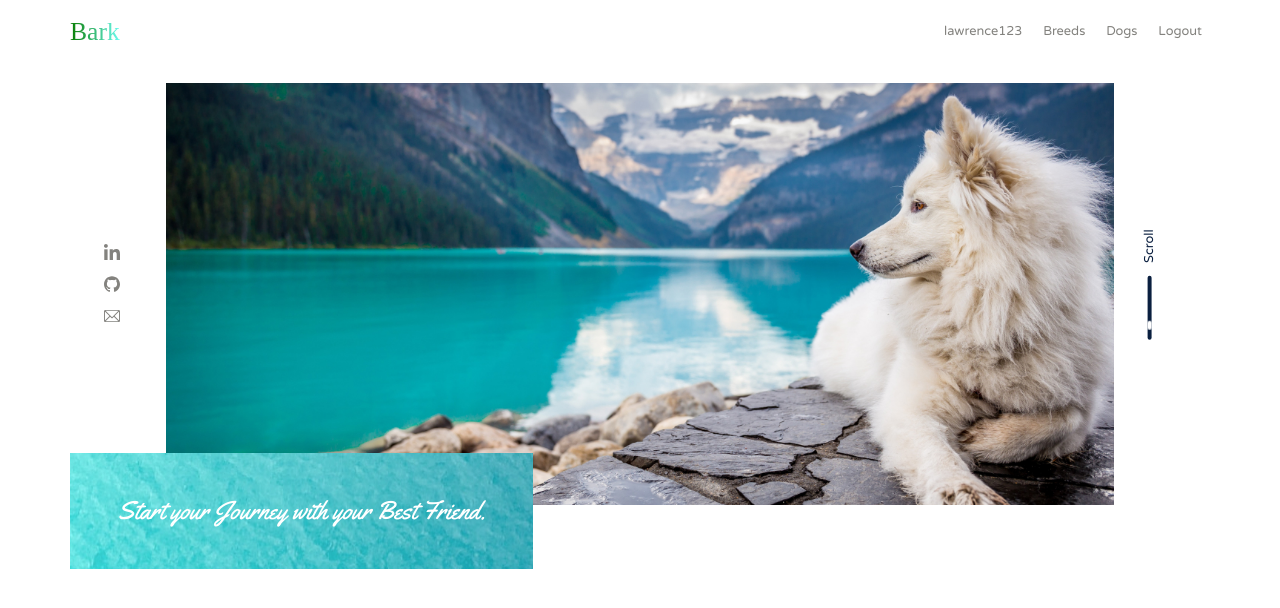
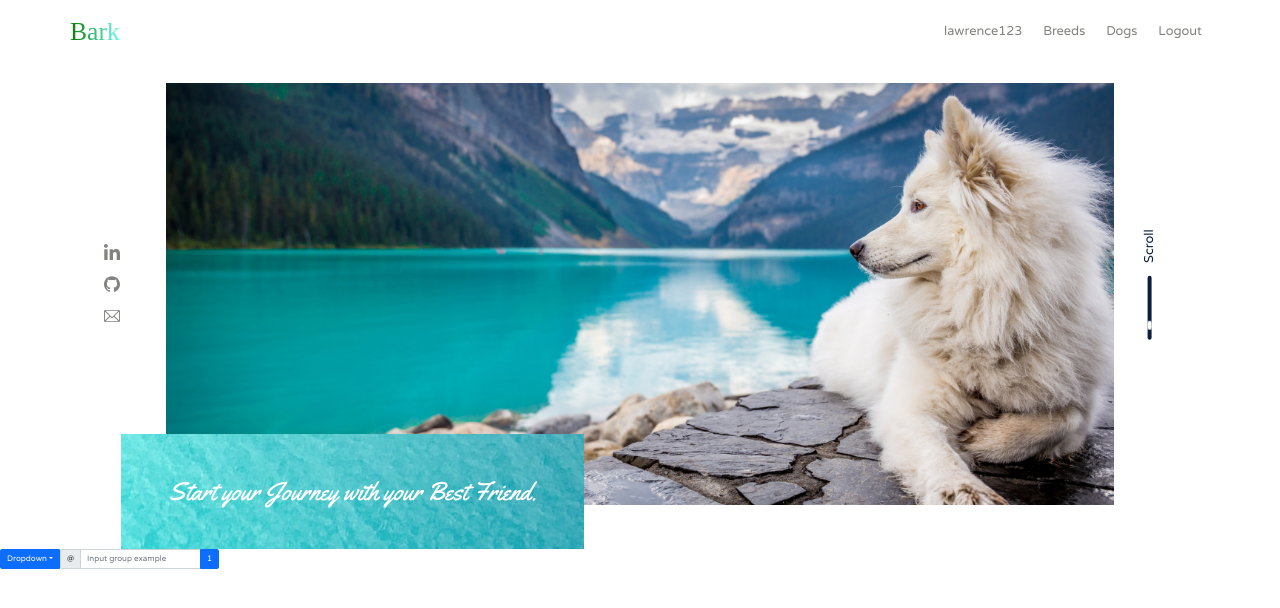
Before and after one commit to lawrencedovin/capstone-2-bark, a React (Create React App) app in the folder bark/: page / in a window 1280 px wide. Shown: the top 608 px of the page. Built offline with nearby package versions, Linux system fonts and the light colour scheme; a web font is replaced by a local one.

Commit message:
added initial dog search filter

```diff
--- a/bark/src/App.js
+++ b/bark/src/App.js
@@ -1,11 +1,13 @@
 import NavBar from './components/NavBar/NavBar';
 import Hero from './components/Hero/Hero';
+import DogSearchFilter from './components/DogSearchFilter/DogSearchFilter';
 
 function App() {
   return (
     <div className="App">
       <NavBar />
       <Hero />
+      <DogSearchFilter />
     </div>
   );
 }
--- /dev/null
+++ b/bark/src/components/DogSearchFilter/DogSearchFilter.js
@@ -0,0 +1,30 @@
+import React from 'react';
+import PropTypes from 'prop-types';
+
+
+const DogSearchFilter = () => (
+  <div data-testid="DogSearchFilter">
+    <div class="btn-group" role="group" aria-label="Button group with nested dropdown">
+      <div class="btn-group" role="group">
+        <button id="btnGroupDrop1" type="button" class="btn btn-primary dropdown-toggle" data-bs-toggle="dropdown" aria-expanded="false">
+          Dropdown
+        </button>
+        <ul class="dropdown-menu" aria-labelledby="btnGroupDrop1">
+          <li><a class="dropdown-item" href="/">Dropdown link</a></li>
+          <li><a class="dropdown-item" href="/">Dropdown link</a></li>
+        </ul>
+      </div>
+      <div class="input-group">
+        <div class="input-group-text" id="btnGroupAddon">@</div>
+        <input type="text" class="form-control" placeholder="Input group example" aria-label="Input group example" aria-describedby="btnGroupAddon" />
+      </div>
+      <button type="button" class="btn btn-primary">1</button>
+    </div>
+  </div>
+);
+
+DogSearchFilter.propTypes = {};
+
+DogSearchFilter.defaultProps = {};
+
+export default DogSearchFilter;
--- a/bark/src/components/Hero/Hero.js
+++ b/bark/src/components/Hero/Hero.js
@@ -36,7 +36,7 @@ const Hero = () => (
           </span>
         </div>
         <div className="row">
-          <div className="col-md-5">
+          <div className="col-md-5 hero__image--banner-container">
             <div className="hero__image--banner">
               Start your Journey with your Best Friend.
             </div>
--- a/bark/src/css/styles.css
+++ b/bark/src/css/styles.css
@@ -76,7 +76,7 @@ button {
     font-size: 3.2rem;
     color: #FFFFFF;
     background-image: url("/images/banner-image.jpg");
-    margin-top: -6.4rem;
+    margin-top: -8.8rem;
     padding: 4.8rem 0; }
 
 .hero__scroll {
--- a/bark/src/sass/components/_hero.scss
+++ b/bark/src/sass/components/_hero.scss
@@ -20,7 +20,7 @@
             font-size: $font-size-medium;
             color: $color-white;
             background-image: url("/images/banner-image.jpg");
-            margin-top: -6.4rem;
+            margin-top: -8.8rem;
             padding: 4.8rem 0;
         }
     }
--- a/bark/src/sass/main.scss
+++ b/bark/src/sass/main.scss
@@ -1,4 +1,5 @@
 @import "base";
 @import "./components/navbar";
 @import "./components/hero";
+@import "./components/dog-search-filter";
 @import "bark";
```
Also changed, not shown: bark/src/sass/components/_dog-search-filter.scss (added), 1 other file (tests, documents, lock files or other folders).
